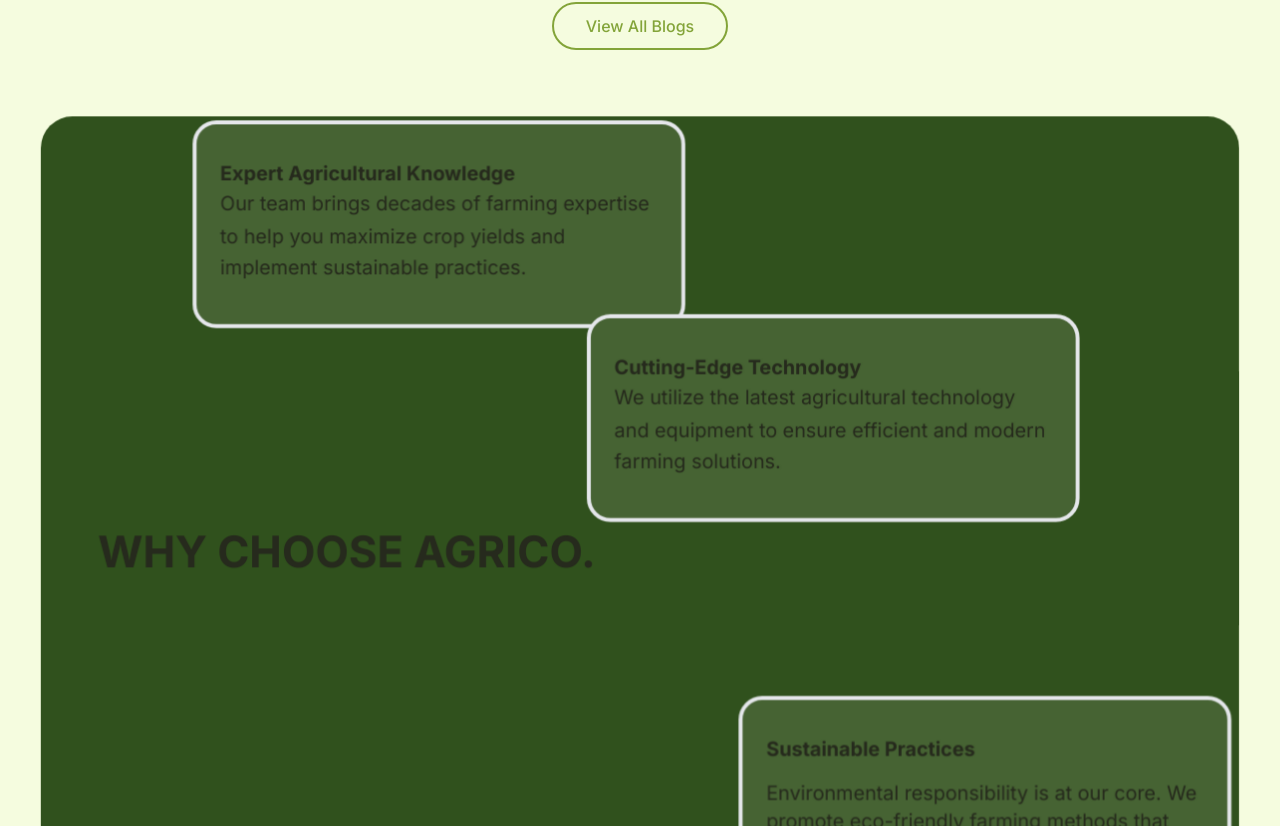
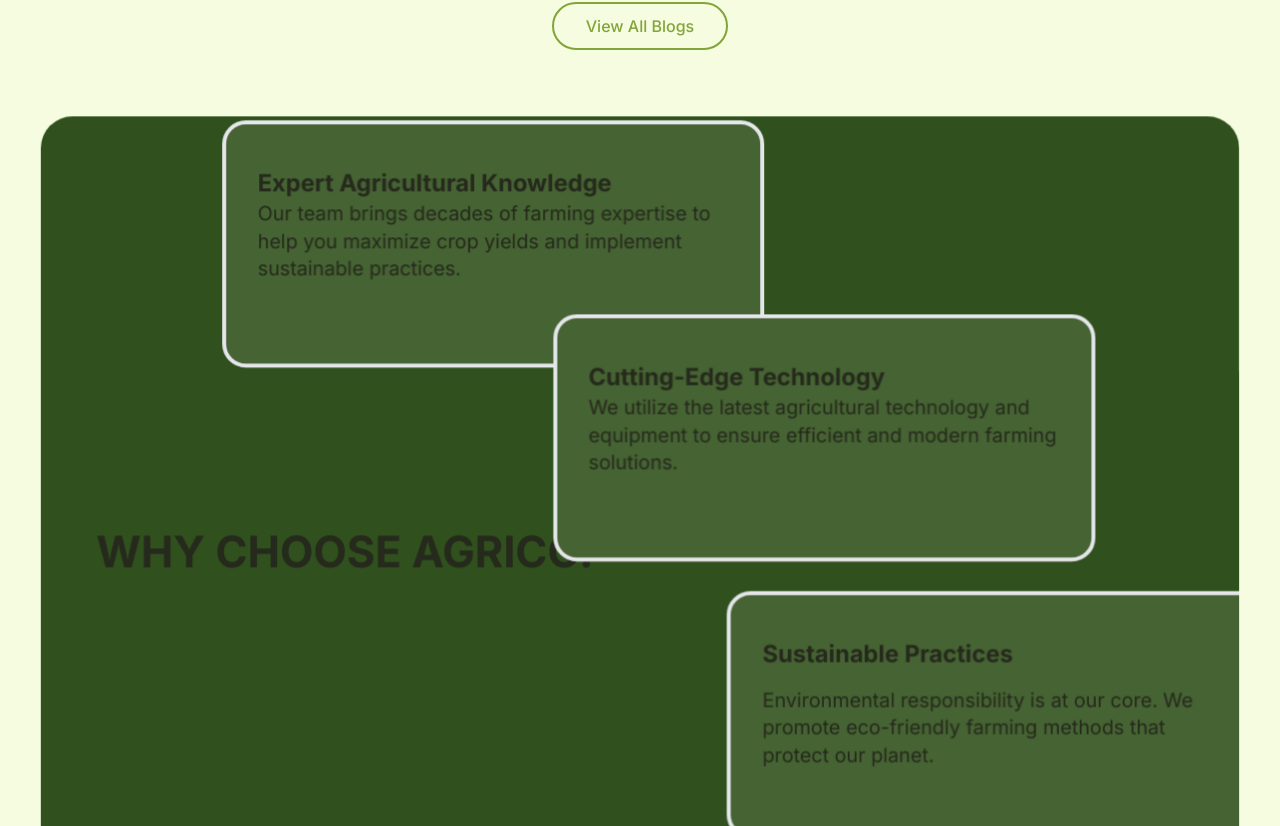
Before and after one commit to abdullahdev30/Agrico, a Next.js app: page / in a window 1280 px wide. Shown: the part 5754-6580 px from the top of the page. Built offline with nearby package versions, Linux system fonts and the light colour scheme.

Commit message:
update the why choose section

```diff
--- a/src/components/home_page/sectionB.js
+++ b/src/components/home_page/sectionB.js
@@ -2,7 +2,7 @@
   return (
     <section
       className="
-        mx-4
+        mx-4 h-screen
         rounded-[4rem] md:rounded-[3rem]
         pt-0 sm:p-8 md:p-5
         bg-[#30511D] dark:bg-[#131F15] text-primary-text
@@ -42,7 +42,7 @@
               key={index}
               className="
                 flex-1
-                h-[260px] sm:h-[320px] md:h-[380px]
+                h-[260px] sm:h-[320px] md:h-[380px] 2xl:h-[450px] 2xl:w-[350px]
                 rounded-2xl overflow-hidden
               "
             >
--- a/src/components/home_page/whychooseus.js
+++ b/src/components/home_page/whychooseus.js
@@ -31,36 +31,38 @@
       </div>
 
       {/* ================= DESKTOP LAYOUT ================= */}
-      <div className="hidden lg:block ml-0.5 h-screen relative max-w-[1600px] mx-auto">
+      <div className="hidden lg:block h-screen relative max-w-[1600px] mx-auto">
 
         {/* Top-left card */}
         <motion.div
           initial={{ opacity: 0, y: 100 }}
           whileInView={{ opacity: 1, y: 0 }}
           transition={{ duration: 1, ease: "easeOut" }}
+          viewport={{ once: true }}
           className="
             absolute
-            top-1  2xl:top-1
-            left-24  2xl:left-48
+            top-1 2xl:top-4
+            left-24 xl:left-32 2xl:left-48
             bg-[#466333] dark:bg-[#1C2A22]
             border-4 border-cream-dark/30
-            md:w-[500px]  2xl:w-[700px] 2xl:h-[300px]
-            md:h-[210px]
-            rounded-3xl p-6 backdrop-blur-sm
+            md:w-[500px] xl:w-[550px] 2xl:w-[600px]
+            md:h-[210px] xl:h-[250px] 2xl:h-[300px]
+            rounded-3xl p-6 xl:p-8
+            backdrop-blur-sm
           "
         >
-          <h3 className="text-text-light text-xl font-bold mt-3">
+          <h3 className="text-text-light text-xl xl:text-2xl font-bold mt-3">
             Expert Agricultural Knowledge
           </h3>
-          <p className="text-text-light text-xl leading-relaxed">
+          <p className="text-text-light text-lg xl:text-xl leading-relaxed">
             Our team brings decades of farming expertise to help you maximize crop
             yields and implement sustainable practices.
           </p>
         </motion.div>
 
-        {/* Center-left heading */}
-        <div className="absolute top-[55%]  -translate-y-1/2">
-          <h2 className="text-[44px]  2xl:text-[56px] font-bold text-text-light">
+        {/* Center heading */}
+        <div className="absolute top-[55%] -translate-y-1/2">
+          <h2 className="text-[44px] xl:text-[44px] 2xl:text-[56px] font-bold text-text-light">
             WHY CHOOSE AGRICO.
           </h2>
         </div>
@@ -70,21 +72,22 @@
           initial={{ opacity: 0, x: -100 }}
           whileInView={{ opacity: 1, x: 0 }}
           transition={{ duration: 1, ease: "easeOut", delay: 0.2 }}
+          viewport={{ once: true }}
           className="
             absolute
             top-[25%]
-            left-[45%]  2xl:left-[40%]
+            left-[45%] xl:left-[42%] 2xl:left-[40%]
             bg-[#466333] dark:bg-[#1C2A22]
             border-4 border-cream-dark/30
-            md:w-[500px]  2xl:w-[700px] 2xl:h-[300px]
-            md:h-[210px]
-            rounded-3xl p-6
+            md:w-[500px] xl:w-[550px] 2xl:w-[600px]
+            md:h-[210px] xl:h-[250px] 2xl:h-[300px]
+            rounded-3xl p-6 xl:p-8
           "
         >
-          <h3 className="text-text-light text-xl font-bold mt-3">
+          <h3 className="text-text-light text-xl xl:text-2xl font-bold mt-3">
             Cutting-Edge Technology
           </h3>
-          <p className="text-text-light text-xl leading-relaxed">
+          <p className="text-text-light text-lg xl:text-xl leading-relaxed">
             We utilize the latest agricultural technology and equipment to ensure
             efficient and modern farming solutions.
           </p>
@@ -95,21 +98,23 @@
           initial={{ opacity: 0, y: -100 }}
           whileInView={{ opacity: 1, y: 0 }}
           transition={{ duration: 1, ease: "easeOut", delay: 0.2 }}
+          viewport={{ once: true }}
           className="
             absolute
-            bottom-1 2xl:bottom-1
-            left-[59%]  2xl:left-[60%]
+            top-[60%] 2xl:top-[55%]
+            left-[59%] xl:left-[58%] 2xl:left-[60%]
             bg-[#466333] dark:bg-[#1C2A22]
             border-4 border-cream-dark/30
-            w-[400px] md:w-[500px] xl:w-[500px] 2xl:w-[700px] 2xl:h-[300px]
-            md:h-[210px]
-            rounded-3xl p-6 backdrop-blur-sm
+            w-[400px] md:w-[500px] xl:w-[550px] 2xl:w-[600px]
+            md:h-[210px] xl:h-[250px] 2xl:h-[300px]
+            rounded-3xl p-6 xl:p-8
+            backdrop-blur-sm
           "
         >
-          <h3 className="text-text-light text-xl font-bold mt-3">
+          <h3 className="text-text-light text-xl xl:text-2xl font-bold mt-3">
             Sustainable Practices
           </h3>
-          <p className="text-text-light text-xl mt-4">
+          <p className="text-text-light text-lg xl:text-xl mt-4">
             Environmental responsibility is at our core. We promote eco-friendly
             farming methods that protect our planet.
           </p>
```
